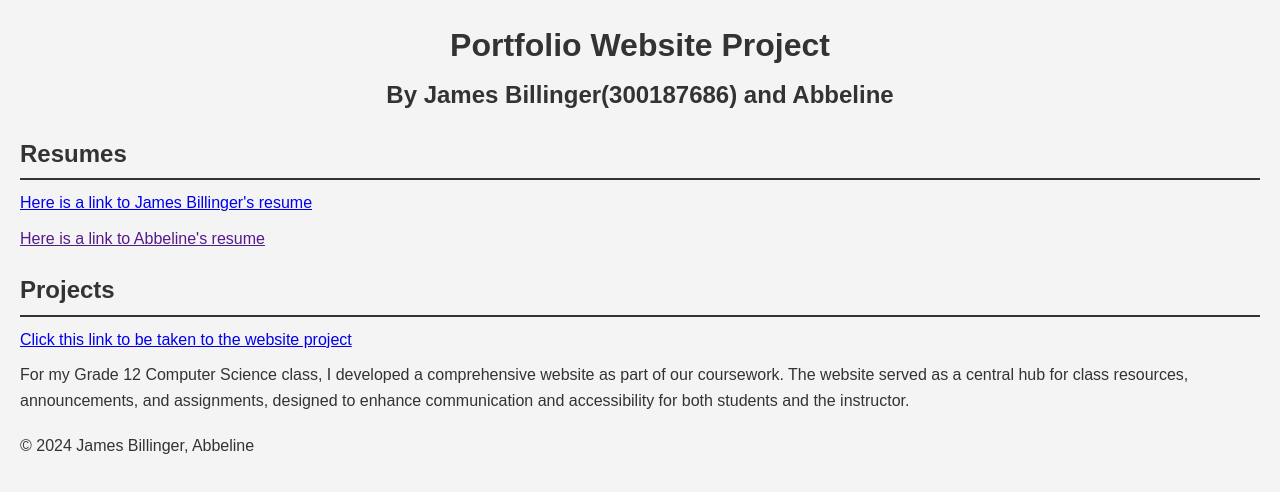
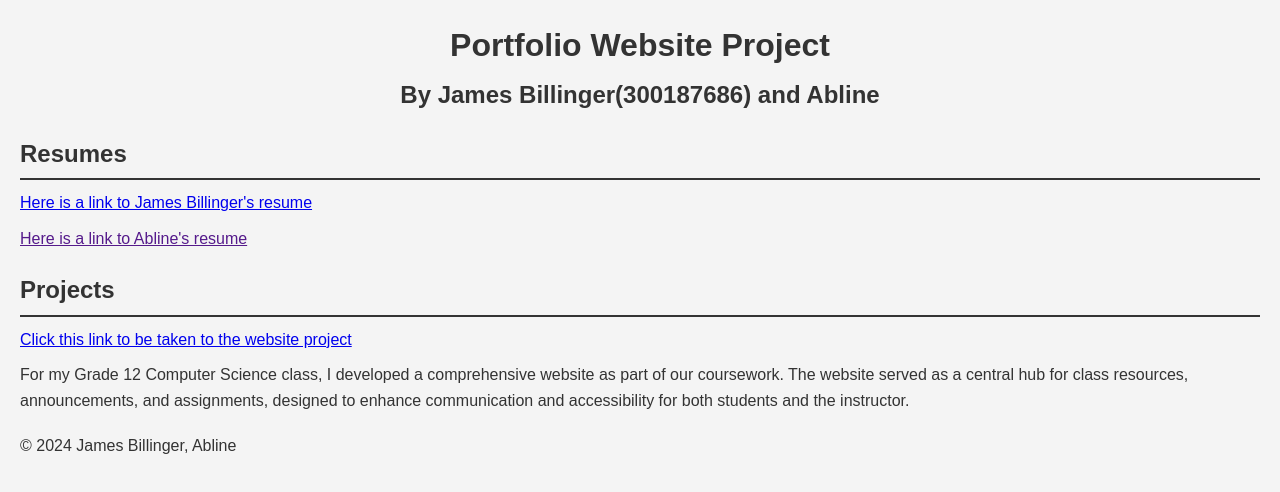
Before and after one commit to J1mmy2Shoes/csi3x40_labs, a plain HTML site: page porfolio/portfolioHomePage.html in a window 1280 px wide. Drawn offline with Linux system fonts and the light colour scheme.

Commit message:
fix spelling

```diff
--- a/porfolio/portfolioHomePage.html
+++ b/porfolio/portfolioHomePage.html
@@ -9,7 +9,7 @@
 <body>
     <header>
         <h1>Portfolio Website Project</h1>
-        <h2>By James Billinger(300187686) and Abbeline</h2>
+        <h2>By James Billinger(300187686) and Abline</h2>
 
     </header>
 
@@ -17,7 +17,7 @@
     <section id="resume">
         <h2>Resumes</h2>
         <p><a href="resume.html"> Here is a link to James Billinger's resume</a></p>
-        <p><a href=""> Here is a link to Abbeline's resume</a></p>
+        <p><a href=""> Here is a link to Abline's resume</a></p>
     </section>
 
     <section id="projects">
@@ -33,7 +33,7 @@
 
 
     <footer>
-        <p>&copy; 2024 James Billinger, Abbeline</p>
+        <p>&copy; 2024 James Billinger, Abline</p>
     </footer>
 </body>
 </html>
```
